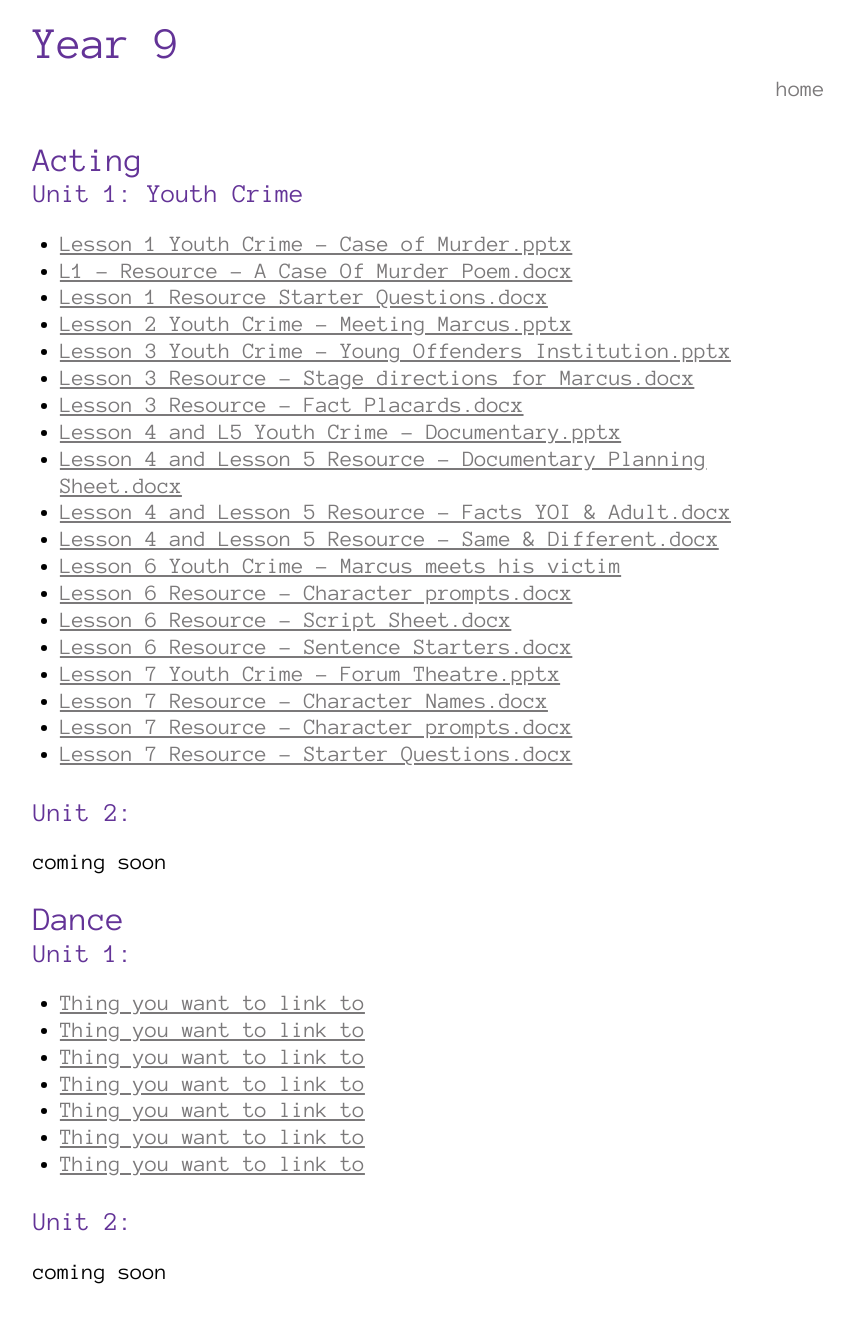
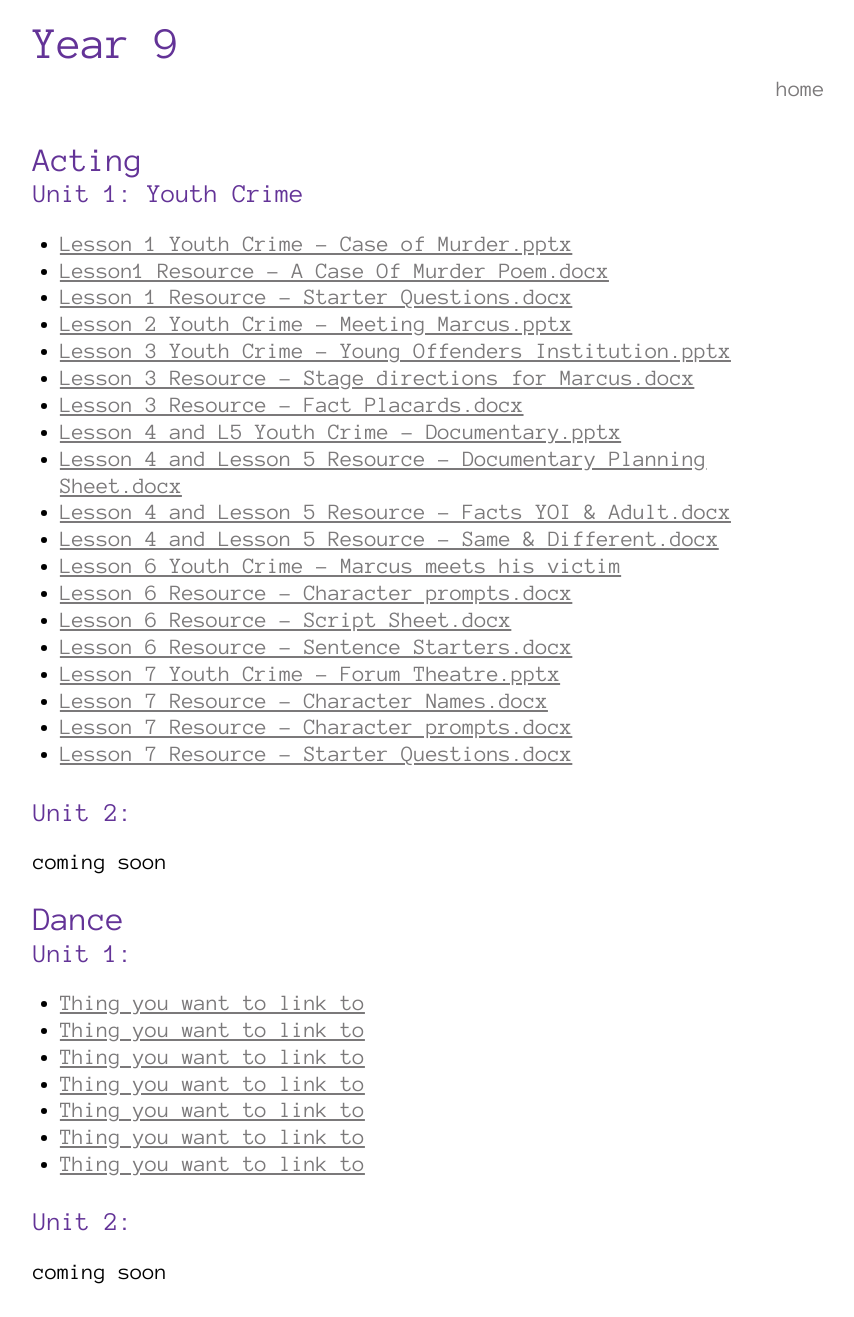
Before and after one commit to MalphasWats/stagewallis.com, a Jekyll site: the page built from PA/Year9.markdown, in a window 1280 px wide. Shown: the whole page, without its empty margins (207-1061 px from the left). Built offline with Jekyll 4.4.1, drawn with Linux system fonts in a browser that asks for light colours.

Commit message:
y9actingtitlecorrections

```diff
--- a/PA/Year9.markdown
+++ b/PA/Year9.markdown
@@ -8,8 +8,8 @@ title: Year 9
 ### Unit 1: Youth Crime
 
 * [Lesson 1 Youth Crime - Case of Murder.pptx](y9acting/Lesson 1 YC - Case of Murder.pptx)
-* [L1 - Resource - A Case Of Murder Poem.docx](y9acting/L1 - Resource - A Case Of Murder Poem.docx)
-* [Lesson 1 Resource Starter Questions.docx](y9acting/L1 YC Res Starter Questions.docx)
+* [Lesson1 Resource - A Case Of Murder Poem.docx](y9acting/L1 - Resource - A Case Of Murder Poem.docx)
+* [Lesson 1 Resource - Starter Questions.docx](y9acting/L1 YC Res Starter Questions.docx)
 * [Lesson 2 Youth Crime - Meeting Marcus.pptx](y9acting/Lesson 2 YC - Meeting Marcus.pptx)
 * [Lesson 3 Youth Crime - Young Offenders Institution.pptx](y9acting/Lesson 3 YC - Young Offenders Institution.pptx)
 * [Lesson 3 Resource - Stage directions for Marcus.docx](y9acting/L3 YC Resource - Stage directions for Marcus.docx)
```
